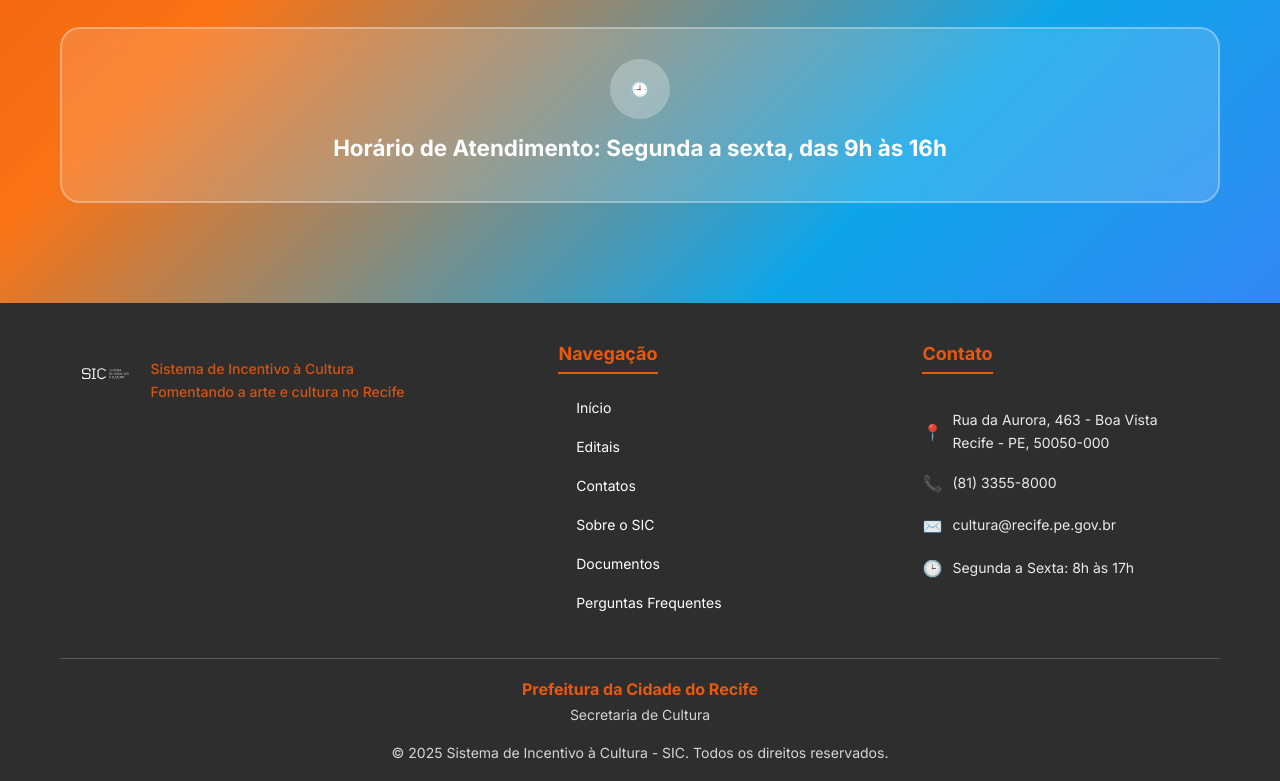
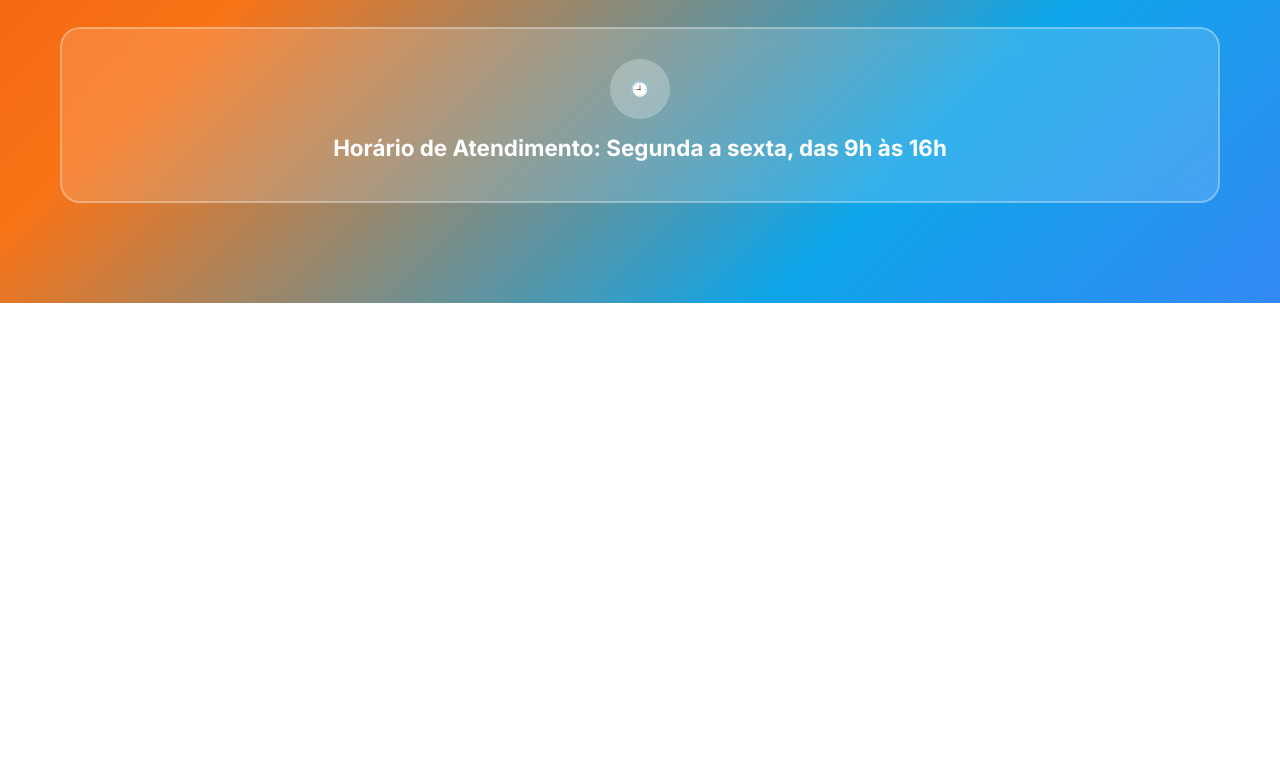
Before and after one commit to juansillva/sic-unit, a website: page index.html in a window 1280 px wide. Shown: the part 1989-2770 px from the top of the page. After the commit the page ends 2292 px from the top, so only its background shows below. Drawn offline with Linux system fonts and the light colour scheme.

Commit message:
style: remove footer

```diff
--- a/index.html
+++ b/index.html
@@ -61,7 +61,7 @@
         </li>
 
         <div class="container-editais">
-            <!-- Editais Abertos -->
+
             <div id="abertos" class="box-edital">
                 <div id="title-box">
                     <i class="bx bx-folder-open"></i>
@@ -78,7 +78,7 @@
                 </div>
             </div>
 
-            <!-- Editais Fechados -->
+
             <div id="fechados" class="box-edital">
                 <div id="title-box">
                     <i class="bx bx-lock"></i>
@@ -95,7 +95,7 @@
                 </div>
             </div>
 
-            <!-- Resultados -->
+
             <div id="resultados" class="box-edital">
                 <div id="title-box">
                     <i class="bx bx-folder-check"></i>
@@ -127,7 +127,7 @@
             <h2 class="section-title">Contatos Importantes</h2>
 
             <div class="contatos-grid">
-                <!-- Produtores e Artistas -->
+
                 <div class="contato-card">
                     <div class="contato-header">
                         <div class="contato-icon">🎭</div>
@@ -138,7 +138,7 @@
                     </div>
                 </div>
 
-                <!-- Dúvidas sobre Editais -->
+
                 <div class="contato-card">
                     <div class="contato-header">
                         <div class="contato-icon">📋</div>
@@ -150,7 +150,7 @@
                     </div>
                 </div>
 
-                <!-- Suporte ao Sistema -->
+
                 <div class="contato-card">
                     <div class="contato-header">
                         <div class="contato-icon">💻</div>
@@ -161,7 +161,6 @@
                     </div>
                 </div>
 
-                <!-- Gerência do SIC -->
                 <div class="contato-card">
                     <div class="contato-header">
                         <div class="contato-icon">🏛️</div>
@@ -171,8 +170,6 @@
                         <p><strong>Telefone:</strong> (81) 3355-8029</p>
                     </div>
                 </div>
-
-                <!-- Horário de Atendimento -->
                 <div class="contato-card horario-card">
                     <div class="contato-icon">🕘</div>
                     <h3 class="horario-title">Horário de Atendimento: Segunda a sexta, das 9h às 16h</h3>
@@ -180,56 +177,6 @@
             </div>
         </div>
     </section>
-   <footer class="footer">
-        <div class="footer-container">
-            <div class="footer-content">
-                <!-- Logo e Descrição -->
-                <div class="footer-section">
-                    <div class="footer-logo">
-                        <img src="./assets/sic_logo 1.svg" alt="Logo SIC">
-                        <p>Sistema de Incentivo à Cultura<br>
-                        Fomentando a arte e cultura no Recife</p>
-                    </div>
-                </div>
-
-                <!-- Navegação -->
-                <div class="footer-section">
-                    <h3>Navegação</h3>
-                    <nav class="footer-nav">
-                        <ul>
-                            <li><a href="#inicio">Início</a></li>
-                            <li><a href="#editais">Editais</a></li>
-                            <li><a href="#contatos">Contatos</a></li>
-                            <li><a href="#sobre">Sobre o SIC</a></li>
-                            <li><a href="#documentos">Documentos</a></li>
-                            <li><a href="#faq">Perguntas Frequentes</a></li>
-                        </ul>
-                    </nav>
-                </div>
-
-                <!-- Contato -->
-                <div class="footer-section">
-                    <h3>Contato</h3>
-                    <div class="contact-info">
-                        <p>Rua da Aurora, 463 - Boa Vista<br>Recife - PE, 50050-000</p>
-                        <p>(81) 3355-8000</p>
-                        <p>cultura@recife.pe.gov.br</p>
-                        <p>Segunda a Sexta: 8h às 17h</p>
-                    </div>
-                </div>
-            </div>
-
-            <div class="footer-bottom">
-                <div class="prefeitura-logo">
-                    <div>
-                        <strong>Prefeitura da Cidade do Recife</strong>
-                        <small>Secretaria de Cultura</small>
-                    </div>
-                </div>
-                <p>&copy; 2025 Sistema de Incentivo à Cultura - SIC. Todos os direitos reservados.</p>
-            </div>
-        </div>
-    </footer>
 </body>
 
 </html>
--- a/styles/scss/style.scss
+++ b/styles/scss/style.scss
@@ -3,4 +3,3 @@
 @import './_main';
 @import './_editais';
 @import './_contatos';
-@import './_footer';
```
